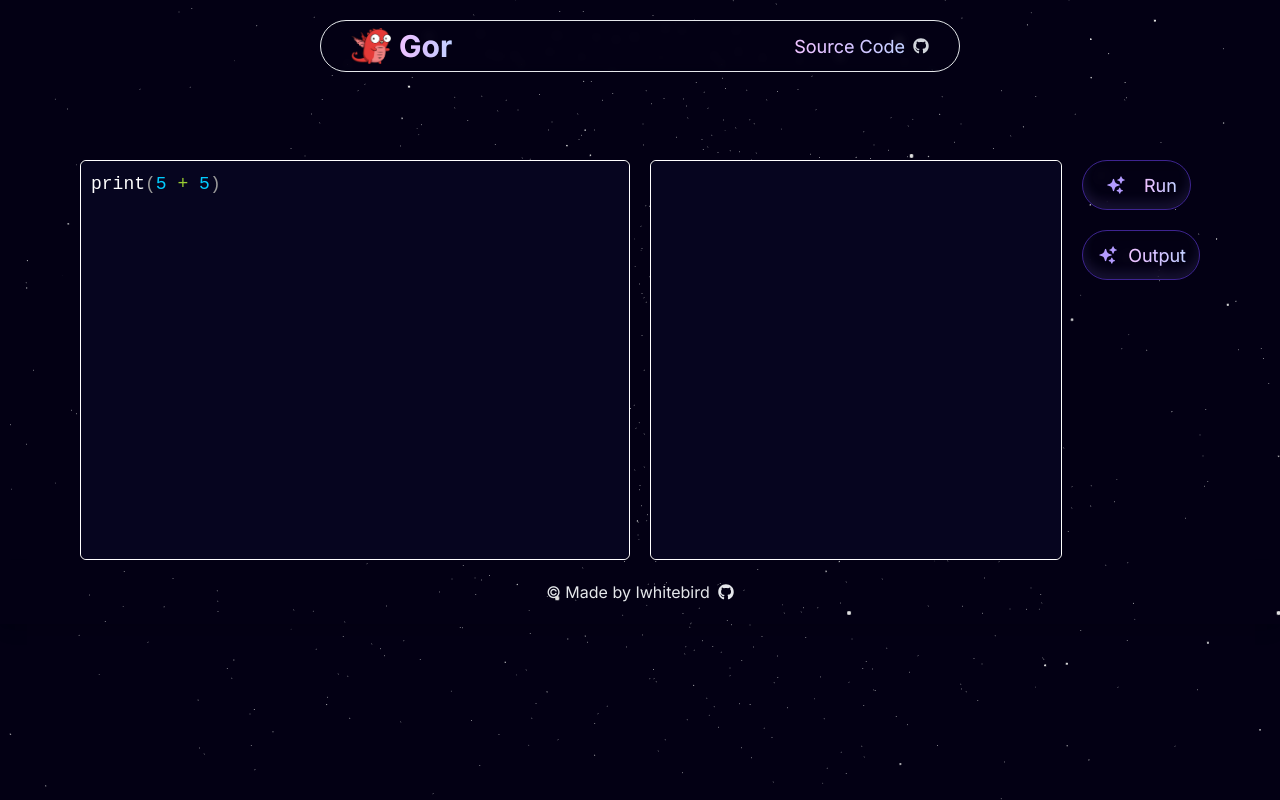
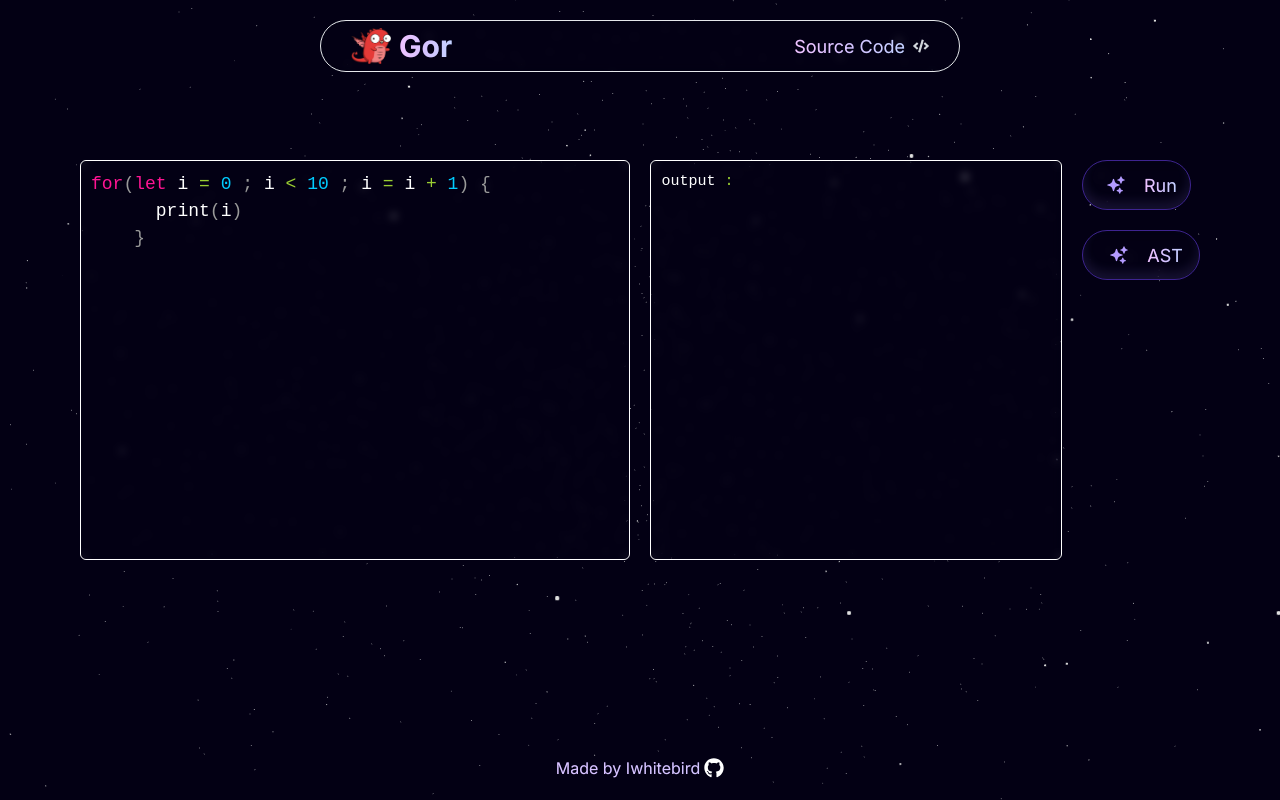
Before and after one commit to IWhitebird/gor-website, a Next.js app: page / in a window 1280 px wide. Built offline with nearby package versions, Linux system fonts and the light colour scheme; a web font is replaced by a local one.

Commit message:
Fixed CSS

```diff
--- a/components/main/Footer.tsx
+++ b/components/main/Footer.tsx
@@ -3,13 +3,15 @@ import { FaGithub } from "react-icons/fa";
 
 const Footer = () => {
   return (
-    <div className="w-full h-full bg-transparent text-gray-200 shadow-lg p-5">
-        <div className="w-full text-15px self-center flex items-center justify-center gap-2 z-[1000]">
+    <div className="w-full bottom-5 fixed z-50 Welcome-text font-md text-md">
+        <div className="w-full text-15px self-center flex items-center justify-center gap-1 z-[1000]">
             <p>
-                &copy; Made by Iwhitebird
+                Made by Iwhitebird
             </p>
             <a href="https://github.com/iwhitebird" target="_blank">
-                <FaGithub />
+                <FaGithub
+                    className="text-white h-5 w-5"
+                />
             </a>
         </div>
     </div>
--- a/components/main/Navbar.tsx
+++ b/components/main/Navbar.tsx
@@ -1,6 +1,6 @@
 import Image from "next/image";
 import React from "react";
-import { FaGithub } from "react-icons/fa";
+import { FaCode } from "react-icons/fa";
 import Gor from '../../app/gor.png'
 
 const Navbar = () => {
@@ -31,14 +31,14 @@ const Navbar = () => {
           <div className="flex flex-row gap-5 text-gray-300">
 
             <a className="h-auto w-auto flex flex-row items-center gap-2"
-              href="https://github.com/iwhitebird" target="_blank">
+              href="https://github.com/IWhitebird/Gor" target="_blank">
 
             <h1 className="Welcome-text text-[18px]">
 
               Source Code
             </h1>
 
-              <FaGithub />
+              <FaCode />
             </a>
 
 
--- a/components/sub/AstEditor.tsx
+++ b/components/sub/AstEditor.tsx
@@ -1,14 +1,13 @@
-import { useState } from "react";
 import Editor from 'react-simple-code-editor';
 import { highlight, languages } from 'prismjs';
 import 'prismjs/components/prism-json';
 import 'prismjs/themes/prism-funky.min.css';
 
-const CodeEditor = ({code, setCode} : any) => {
+const AstEditor = ({code} : any) => {
       return (
         <Editor
           value={code}
-          onValueChange={code => setCode(code)}
+          onValueChange={() => {}}
           highlight={code => highlight(code, languages.webmanifest , 'json')}
           padding={10}
           style={{
@@ -16,13 +15,13 @@ const CodeEditor = ({code, setCode} : any) => {
             height: "100%",
             fontFamily: '"Fira code", "Fira Mono", monospace',
             fontSize: 15,
-            backgroundColor: "#06051f",
             borderRadius: 6,
             color: "#fff",
+            backdropFilter: 'blur(4px)',
             overflowY: 'auto'
           }}
         />
     );
 };
 
-export default CodeEditor;
+export default AstEditor;
--- a/components/sub/CodeEditor.tsx
+++ b/components/sub/CodeEditor.tsx
@@ -1,4 +1,3 @@
-import { useState } from "react";
 import Editor from 'react-simple-code-editor';
 import { highlight, languages } from 'prismjs';
 import 'prismjs/components/prism-clike';
@@ -17,7 +16,7 @@ const CodeEditor = ({code, setCode} : any) => {
             height: "100%",
             fontFamily: '"Fira code", "Fira Mono", monospace',
             fontSize: 18,
-            backgroundColor: "#06051f",
+            backdropFilter: 'blur(4px)',
             borderRadius: 6,
             color: "#fff",
             overflowY: 'auto'
--- a/components/sub/HeroContent.tsx
+++ b/components/sub/HeroContent.tsx
@@ -5,7 +5,6 @@ import { motion } from "framer-motion";
 import CodeEditor from "./CodeEditor";
 import { slideInFromTop } from "@/utils/motion";
 import SparklesIcon from "@heroicons/react/24/solid/SparklesIcon";
-import Loader from "./Loader";
 import axios from "axios";
 import AstEditor from "./AstEditor";
 
@@ -13,12 +12,16 @@ const HeroContent = () => {
 
   const [loading, setLoading] = React.useState(false);
   const [output, setOutput] = React.useState("");
+  const [ast , setAst] = React.useState("");
   const [code, setCode] = React.useState(
-    `print(5 + 5)`
+    `for(let i = 0 ; i < 10 ; i = i + 1) {
+      print(i)
+    }`
   );
-  const [viewType , setViewType] = React.useState("output");
+  const [viewType , setViewType] = React.useState("ast");
 
   async function clickHandler() {
+    if(loading === true) return;
     try {
       setLoading(true);
 
@@ -27,7 +30,8 @@ const HeroContent = () => {
       });
 
       console.log(res)
-      setOutput(res.data.data);
+      setOutput(res.data.Output);
+      setAst(res.data.AST);
     } catch (error) {
       console.log(error);
     } finally {
@@ -41,13 +45,13 @@ const HeroContent = () => {
     <motion.div
       initial="hidden"
       animate="visible"
-      className="flex flex-row items-center justify-center px-20 mt-40 w-full z-[20]"
+      className="flex flex-row items-center justify-center px-20 mt-40 w-full m-10 mx-auto z-[20]"
     >
       <div className="h-full w-full flex flex-row gap-5 justify-center m-auto text-start">
 
         <div className="mx-auto w-[80%] h-[400px] border border-white rounded-md">
           <CodeEditor
-            code={code}
+            code={code || ""}
             setCode={setCode}
            />
         </div>
@@ -66,30 +70,16 @@ const HeroContent = () => {
            viewType === 'output' &&
             <div className="mx-auto w-full h-[400px] border border-white rounded-md">
               <AstEditor
-                code={output}
-                setCode={setCode}
+                code={`Abstract Syntax Tree : \n` +ast || ""}
               />
             </div>
          }
          {
             viewType === 'ast' &&
-            <div className="bg-black w-full h-[400px] rounded-lg text-white border border-white p-3 flex">
-
-
-            <div className="Welcome-text text-[18px] ">
-              Output :
-            </div>
-              {
-                loading && <Loader />
-              }
-
-              {
-                output.length > 0 &&
-                <div>
-                  {output}
-                </div>
-              }
-
+            <div className="mx-auto w-full h-[400px] border border-white rounded-md">
+              <AstEditor
+                code={`output : \n` + output || ""}
+              />
             </div>
          }
 
@@ -98,10 +88,11 @@ const HeroContent = () => {
           <div className="flex flex-col gap-5">
             <motion.div
               variants={slideInFromTop}
-              className={`Welcome-box py-[8px] px-[13px] border border-[#7042f88b] ${loading ? 'opacity-[0.5] ' : 'opacity-[0.9] '}`}
+              onClick={clickHandler}
+              className={`Welcome-box cursor-pointer select-none py-[8px] px-[13px] border border-[#7042f88b] ${loading ? 'opacity-[0.5] ' : 'opacity-[0.9] '}`}
 
             >
-              <button disabled={loading} className="w-full flex justify-center items-center gap-2" onClick={clickHandler}>
+              <button className="w-full flex justify-center items-center gap-2" >
                   <SparklesIcon className="text-[#b49bff] h-5 w-10" />
                   <h1 className="Welcome-text text-[18px]">
                     Run
@@ -112,16 +103,23 @@ const HeroContent = () => {
 
             <motion.div
               variants={slideInFromTop}
-              className={`Welcome-box py-[8px] px-[13px] border border-[#7042f88b] ${loading ? 'opacity-[0.5] ' : 'opacity-[0.9] '}`}
-
-            >
-              <button disabled={loading} className="w-[90px] flex justify-center items-center gap-2"
-              onClick={ () => {
+                onClick={ () => {
                   if(viewType === 'output') {
                     setViewType('ast');
                   } else {
                     setViewType('output');
                   }
+              }}
+              className={`Welcome-box cursor-pointer select-none py-[8px] px-[13px] border border-[#7042f88b] ${loading ? 'opacity-[0.5] ' : 'opacity-[0.9] '}`}
+
+            >
+              <button className="w-[90px] flex justify-center items-center gap-2"
+                onClick={ () => {
+                    if(viewType === 'output') {
+                      setViewType('ast');
+                    } else {
+                      setViewType('output');
+                    }
                 }
               }>
                   <SparklesIcon className="text-[#b49bff] h-5 w-10" />
--- a/components/sub/Loader.tsx
+++ /dev/null
@@ -1,14 +0,0 @@
-import React from 'react'
-import './loader.css'
-
-const Loader = () => {
-  return (
-    <>
-
-<div className="lds-facebook"><div></div><div></div><div></div></div>
-    </>
-
-  )
-}
-
-export default Loader
--- a/components/sub/loader.css
+++ /dev/null
@@ -1,39 +0,0 @@
-.lds-facebook {
-    display: inline-block;
-    position: relative;
-    width: 10px;
-    height: 10px;
-    top: -20px;
-    left : 43%;
-  }
-  .lds-facebook div {
-    display: inline-block;
-    position: absolute;
-    left: 8px;
-    width: 10px;
-    background: #3a3a3a;
-    border : 1px solid #ffffff;
-    animation: lds-facebook 1.2s cubic-bezier(0, 0.5, 0.5, 1) infinite;
-  }
-  .lds-facebook div:nth-child(1) {
-    left: 8px;
-    animation-delay: -0.24s;
-  }
-  .lds-facebook div:nth-child(2) {
-    left: 32px;
-    animation-delay: -0.12s;
-  }
-  .lds-facebook div:nth-child(3) {
-    left: 56px;
-    animation-delay: 0;
-  }
-  @keyframes lds-facebook {
-    0% {
-      top: 8px;
-      height: 50px;
-    }
-    50%, 100% {
-      top: 24px;
-      height: 18px;
-    }
-  }
```
Also changed, not shown: 1 other file (tests, documents, lock files or other folders).
